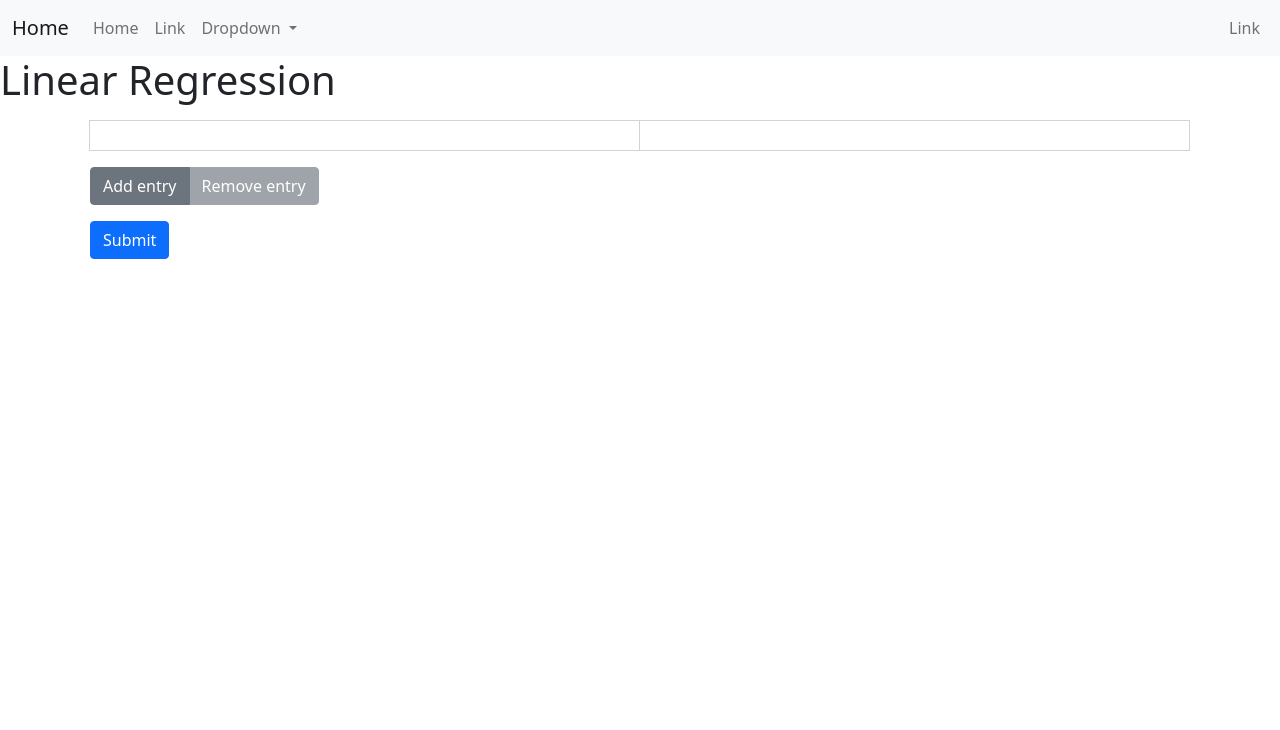
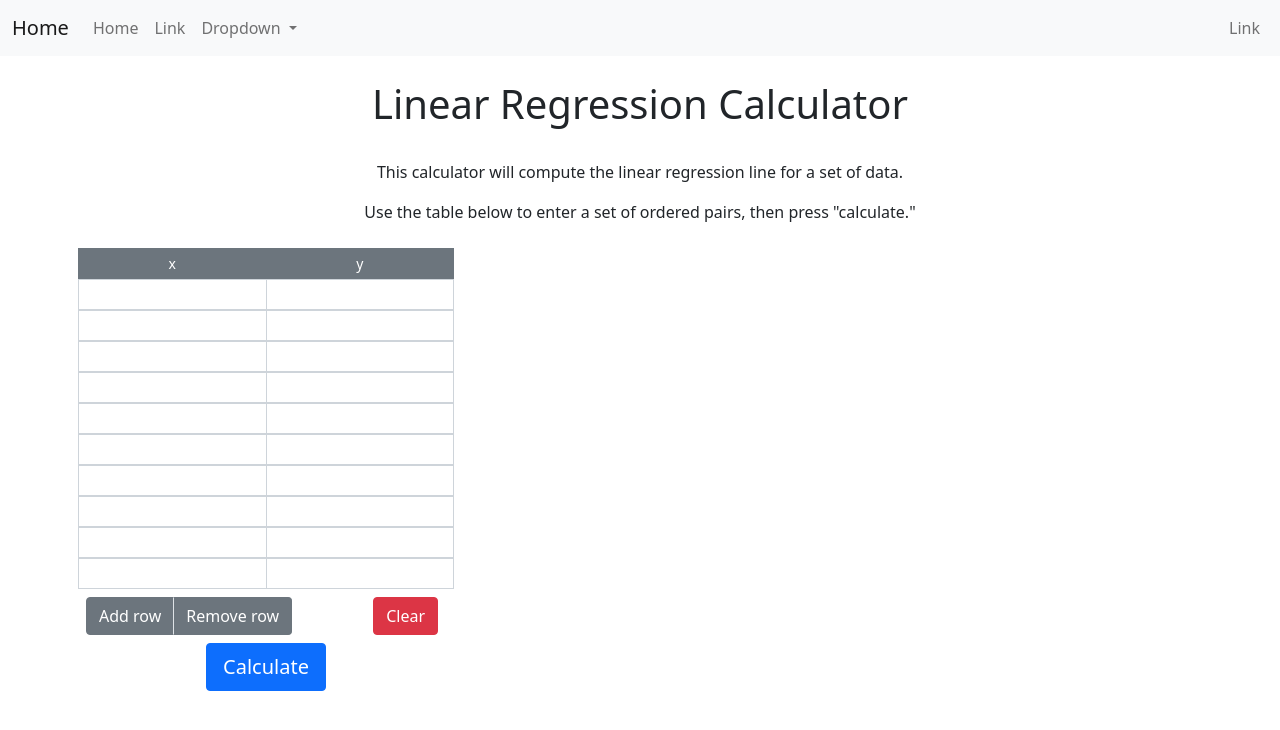
Before and after one commit to connor-shrader/math-tools, a Flask app: page /linear-regression in a window 1280 px wide. Shown: the top 730 px of the page. Run offline with Flask 2, Linux system fonts and the light colour scheme.

Commit message:
More work on lin-reg

```diff
--- a/project/_core/templates/_core/base.html
+++ b/project/_core/templates/_core/base.html
@@ -55,6 +55,12 @@
             </div>
         </div>
     </nav>
+    {% for mess in get_flashed_messages() %}
+    <div class="alert alert-warning alert-dismissible fade show" role="alert">
+        {{ mess }}
+        <button type="button" class="btn-close" data-bs-dismiss="alert" aria-label="Close"></button>
+      </div>
+    {% endfor %}
 </body>
 
 {% block content %}
--- a/project/_statistics/forms.py
+++ b/project/_statistics/forms.py
@@ -24,10 +24,20 @@ class CoordinateForm(FlaskForm):
         FlaskForm.__init__(self, *args, **kwargs)
 
 class LinearRegressionForm(FlaskForm):
-    coordinates = FieldList(FormField(CoordinateForm), min_entries = 1, max_entries=100)
-    plot_success = HiddenField('False')
+    coordinates = FieldList(FormField(CoordinateForm), min_entries = 1, max_entries=1000)
+    form_initialized = HiddenField()
     plot_json = HiddenField()
 
-    add_entry = SubmitField('Add entry')
-    remove_entry = SubmitField('Remove entry')
-    submit = SubmitField('Submit')
+    add_entry = SubmitField('Add row')
+    remove_entry = SubmitField('Remove row')
+    clear = SubmitField('Clear')
+    submit = SubmitField('Calculate')
+
+    def __init__(self, *args, **kwargs):
+        FlaskForm.__init__(self, *args, **kwargs)
+        print(self.form_initialized.data)
+        # Adds 9 more entries when the form is first created.
+        if not self.form_initialized.data:
+            for i in range(0, 9):
+                self.coordinates.append_entry()
+            self.form_initialized.data = 'True'
--- a/project/_statistics/templates/_statistics/linear-regression.html
+++ b/project/_statistics/templates/_statistics/linear-regression.html
@@ -1,41 +1,87 @@
 {% extends 'base.html' %}
 
 {% block content %}
-<h1>Linear Regression</h1>
+<div class="container my-4">
+    <div class="text-center">
+        <h1>Linear Regression Calculator</h1><br>
+        <p>
+            This calculator will compute the linear regression line for a set of data.
+        </p>
+        <p>
+            Use the table below to enter a set of ordered pairs, then press "calculate."
+        </p>
+    </div>
 
-<form method="POST">
+</div>
+
+<div class="container">
+    <div class="row mb-3">
+        <div style="max-width: 400px" class="text-center col-lg d-flex align-items-center flex-column pe-3 ps-2">
+            <div class="input-group">
+                <div class="rounded-0 form-control form-control-sm  bg-secondary text-white border-secondary">x
+                </div>
+                <div class="rounded-0 form-control form-control-sm  bg-secondary text-white border-secondary">y
+                </div>
+            </div>
+            <form method="POST" id="coordinate-form">
                 {{ form.hidden_tag() }}
-    <div class="container">
-        <div style="overflow-y: scroll; max-height: 380px" class="p-2">
+                <div style="overflow-y: overlay; height: 310px; max-width: 400px">
                     {% for entry in form.coordinates %}
                     <div class="input-group">
-                {{ form.hidden_tag() }}
-                {{ entry.x_coordinate(class="form-control form-control-sm") }}
-                {{ entry.y_coordinate(class="form-control form-control-sm") }}
-                <br>
+                        {{ entry.x_coordinate(class="rounded-0 form-control form-control-sm") }}
+                        {{ entry.y_coordinate(class="rounded-0 form-control form-control-sm") }}
                     </div>
                     {% endfor %}
                 </div>
-        <div class="input-group p-2">
+                <div class="input-group p-2 d-flex justify-content-center">
                     {% if length != form.coordinates.max_entries %}
-                {{ form.add_entry(class="btn btn-secondary") }}
+                    {{ form.add_entry(class="btn btn-secondary rounded-start", id="add") }}
                     {% else %}
-                {{ form.add_entry(class="btn btn-secondary disabled") }}
+                    {{ form.add_entry(class="btn btn-secondary rounded-start disabled", id="add") }}
                     {% endif %}
 
                     {% if length != form.coordinates.min_entries %}
-                {{ form.remove_entry(class = "btn btn-secondary")}}
+                    {{ form.remove_entry(class = "btn btn-secondary border-start rounded-end")}}
                     {% else %}
-                {{ form.remove_entry(class = "btn btn-secondary disabled")}}
+                    {{ form.remove_entry(class = "btn btn-secondary border-start rounded-end disabled")}}
+                    {% endif %}
+
+                    {{ form.clear(class="btn btn-danger rounded ms-auto me-2") }}
+                </div>
+                <div class="input-group d-flex justify-content-center">
+
+                </div>
+                <div class="input-group d-flex justify-content-center">
+                    {{ form.submit(class="btn btn-primary btn-lg rounded") }}
+                </div>
+            </form>
+        </div>
+        {% if form.plot_json.data %}
+        <div class="col-lg text-center d-flex align-items-center justify-content-center">
+            <img width=360 height=360
+                src="{{ url_for('statistics.linear_regression_plot', data_json = form.plot_json.data) }}" alt="test">
+        </div>
         {% endif %}
     </div>
-        <div class="input-group p-2">
-            {{ form.submit(class="btn btn-primary") }}
 </div>
-    </div>
-</form>
 
-{% if form.plot_json.data %}
-<img src="{{ url_for('statistics.linear_regression_plot', data_json = form.plot_json.data) }}" alt="test">
+<!-- https://stackoverflow.com/questions/31863582/automatically-scroll-to-a-div-when-flask-returns-rendered-template -->
+{% if scroll %}
+<script>
+    document.getElementById('{{ scroll }}').focus();
+</script>
 {% endif %}
+<script>
+    const maxEntries = Number('{{ form.coordinates.max_entries }}')
+    const length = Number('{{ length }}')
+    document.getElementById('coordinates-' + (length - 1) + '-y_coordinate').onkeydown = PresTab;
+
+    function PresTab(e) {
+        var keycode = (window.event) ? event.keyCode : e.keyCode;
+        if (keycode == 9 && length != maxEntries)
+            document.getElementById('add').click()
+    }
+</script>
+
+
 {% endblock %}
--- a/project/_statistics/views.py
+++ b/project/_statistics/views.py
@@ -16,36 +16,49 @@ statistics = Blueprint('statistics', __name__, template_folder='templates/_stati
 @statistics.route('/linear-regression', methods=['GET', 'POST'])
 def linear_regression():
     form = LinearRegressionForm()
-    print(form.plot_success.data)
-    plot_generated = False
-    data = {'x': [], 'y': []}
+
+    length = len(form.coordinates.entries)
     data_json = None
+    count = 0
+    scroll = None
 
     if form.add_entry.data:
         form.coordinates.append_entry()
+        length += 1
+        scroll = 'coordinates-{}-x_coordinate'.format(length - 1)
 
     elif form.remove_entry.data:
         form.coordinates.pop_entry()
+        length -= 1
+
+    elif form.clear.data:
+        return redirect(url_for('statistics.linear_regression'))
 
     elif form.validate_on_submit():
         print('validated')
+        data = {'x': [], 'y': []}
         for entry in form.coordinates.entries:
             x = entry.x_coordinate.data
             y = entry.y_coordinate.data
             if x and y:
                 data['x'].append(x)
                 data['y'].append(y)
-        plot_generated = True
-        data_json = json.dumps(data)
-        form.plot_success.data = 'True'
-        form.plot_json.data = data_json
-        print('hi', form.plot_json.data)
+            elif x or y:
+                count += 1
+            data_json = json.dumps(data)
+            form.plot_json.data = data_json
 
+    if count > 1:
+        flash('Several failed')
+    elif count == 1:
+        flash('One fail')
+
+    print(length)
     return render_template('linear-regression.html',
                             form = form,
-                            length = len(form.coordinates.entries),
-                            plot_generated = plot_generated,
-                            data_json = data_json)
+                            length = length,
+                            data_json = data_json,
+                            scroll = scroll)
 
 # @statistics.route('/test_img', methods=['GET', 'POST'])
 # def test_image():
@@ -65,17 +78,15 @@ def linear_regression():
 @statistics.route('/linear-regression/plot', methods=['GET', 'POST'])
 def linear_regression_plot():
     data_json = request.args.get('data_json')
-    print(data_json, "hi")
     data = json.load(StringIO(data_json))
-    print(data)
     df = pd.DataFrame(data = data)
-    print(df)
 
     fig = plt.figure()
     axes = fig.add_axes([0, 0, 1, 1])
-    fig.tight_layout()
     fig.set_size_inches(2, 2)
-    sns.scatterplot(data = data, x='x', y='y', ax=axes, s=10)
+    axes.set_xlabel('x')
+    axes.set_ylabel('y')
+    sns.regplot(data = df, x='x', y='y', ax=axes)
     strIO = BytesIO()
     plt.savefig(strIO, dpi=300, bbox_inches='tight')
     strIO.seek(0)
```
Lines whose indentation alone changed are shown as unchanged.
